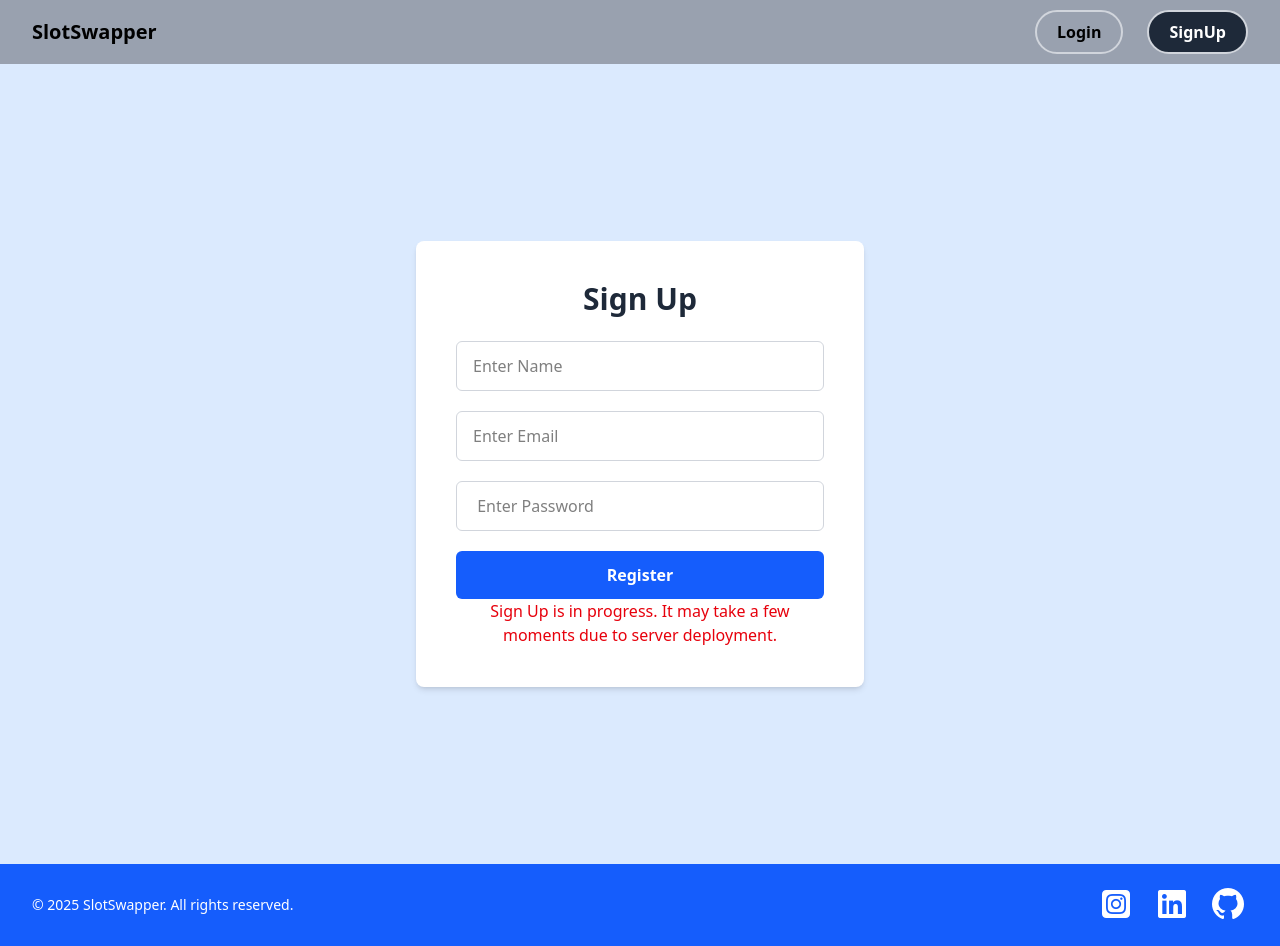
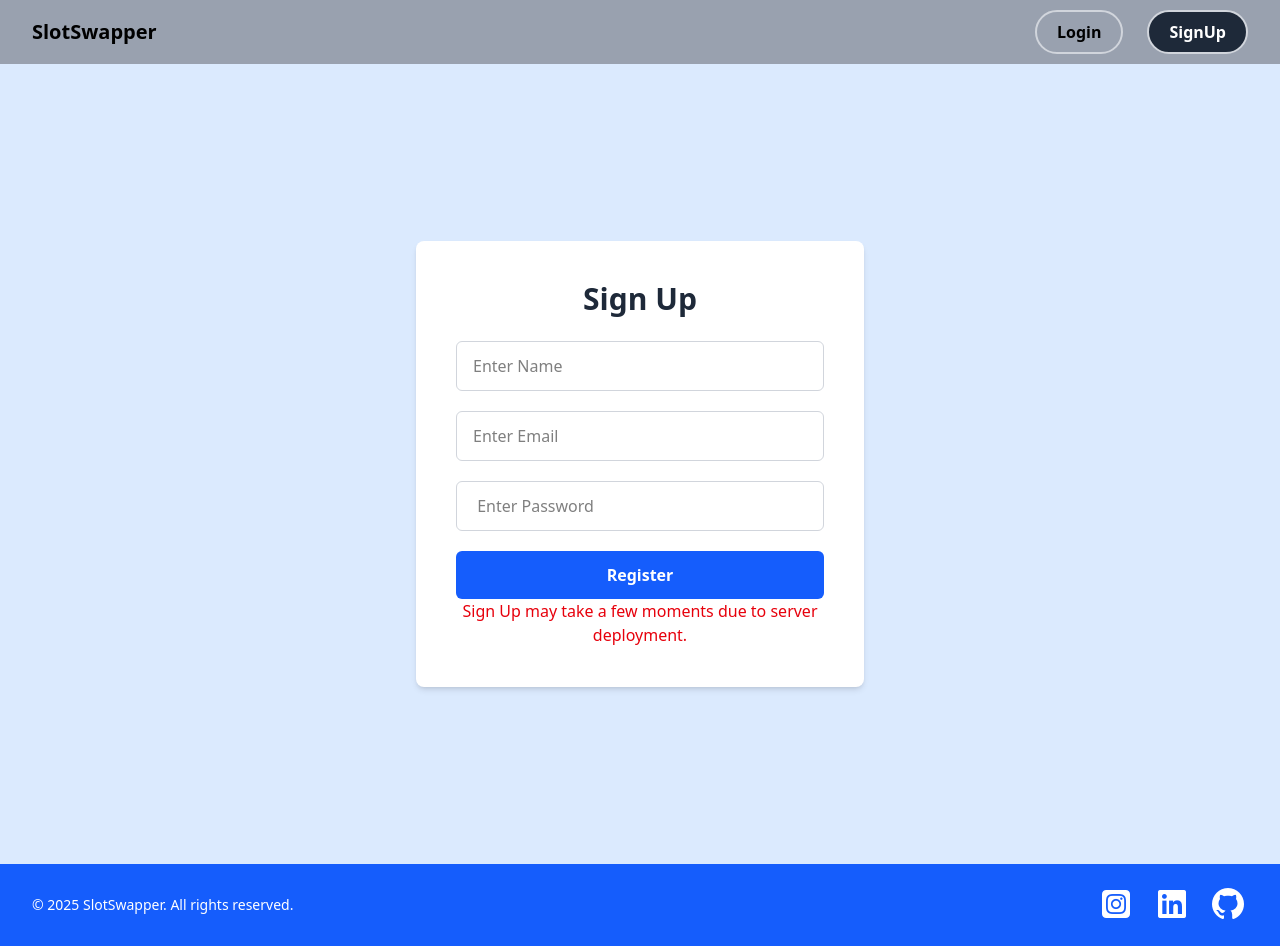
Before and after one commit to Chaitnya27/SlotSwapper-Frontend, a React (Vite) app: page /signup in a window 1280 px wide. Built offline with nearby package versions, Linux system fonts and the light colour scheme.

Commit message:
UI Final changes

```diff
--- a/src/components/Login.jsx
+++ b/src/components/Login.jsx
@@ -64,7 +64,7 @@ export default function Login() {
             Log In
           </button>
         </form>
-       <p className='text-center text-red-600'>Login is in progress. It may take a few moments due to server deployment.</p>
+       <p className='text-center text-red-600'>Login may take a few moments due to server deployment.</p>
 
       </div>
     </div>
--- a/src/components/SignUp.jsx
+++ b/src/components/SignUp.jsx
@@ -68,7 +68,7 @@ export default function SignUp() {
             Register
           </button>
         </form>
-        <p className='text-center text-red-600'>Sign Up is in progress. It may take a few moments due to server deployment.</p>
+        <p className='text-center text-red-600'>Sign Up may take a few moments due to server deployment.</p>
 
       </div>
     </div>
```
